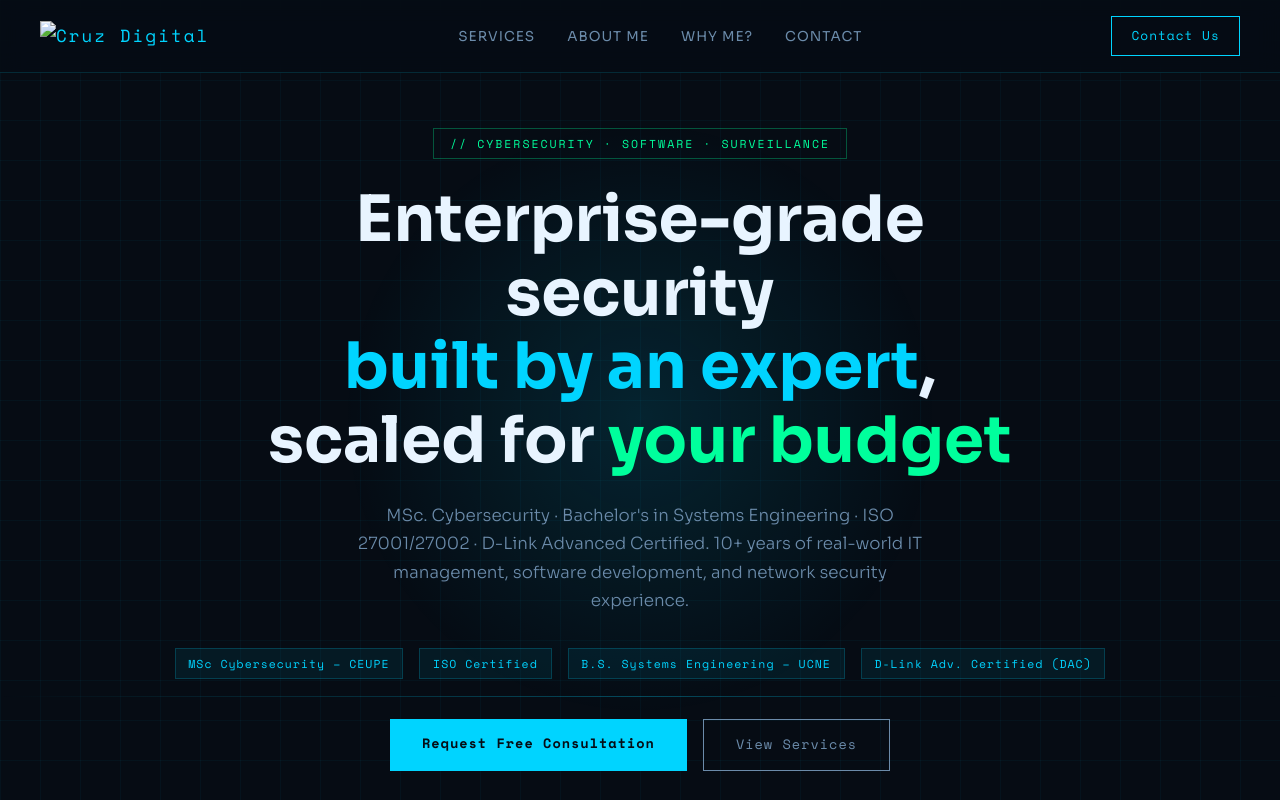
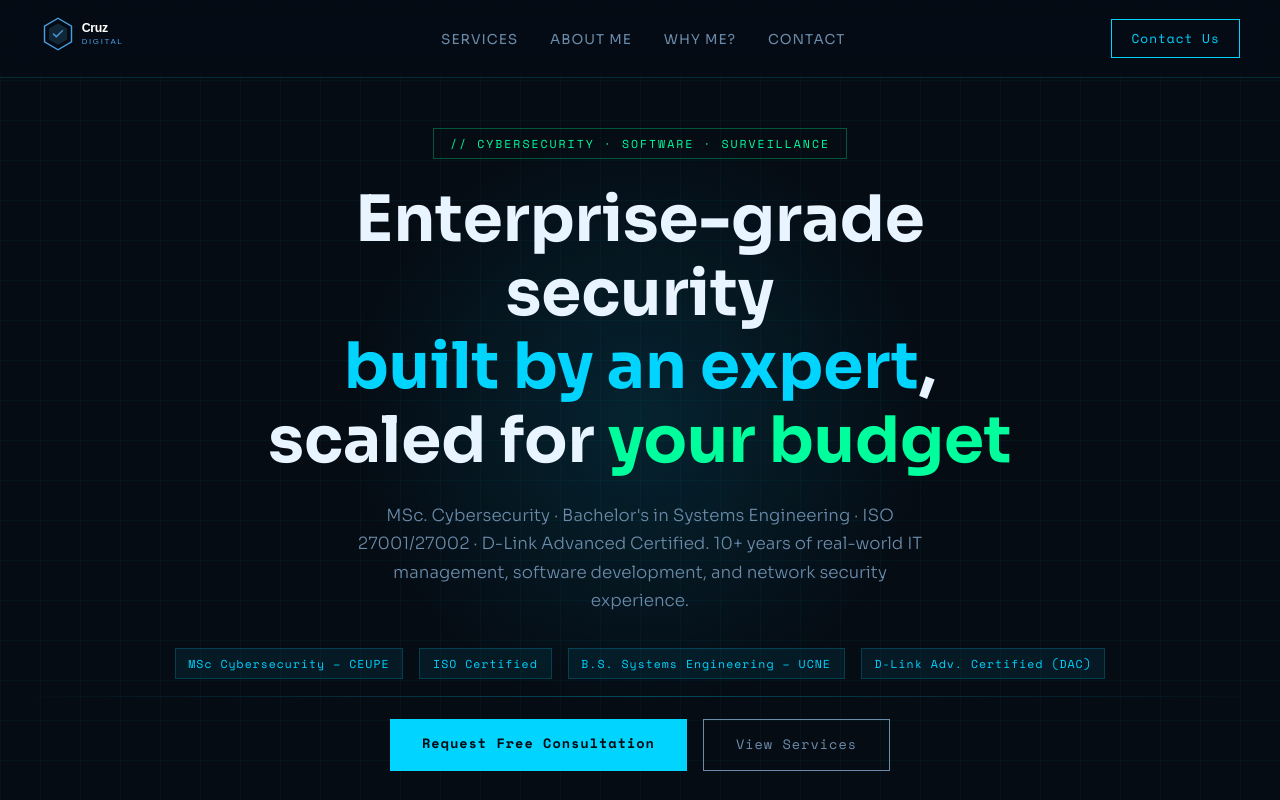
Before and after one commit to Lwis069/Cruz-Digital, a plain HTML site: page index.html in a window 1280 px wide. Shown: the top 800 px of the page. Drawn offline with nearby package versions, Linux system fonts and the light colour scheme.

Commit message:
Update index.html

```diff
--- a/index.html
+++ b/index.html
@@ -492,7 +492,7 @@
 <!-- NAV -->
 <nav>
   <a class="logo" href="#hero">
-   <img src="https://Lwis069.github.io/Cruz-Digital/assets/images/cruz-digital-logo-dark.svg" alt="Cruz Digital" style="height: 36px;">
+   <img src="https://Lwis069.github.io/Cruz-Digital/cruz-digital-logo-dark.svg" alt="Cruz Digital" style="height: 36px;">
 
 </a>
   <ul>
```
